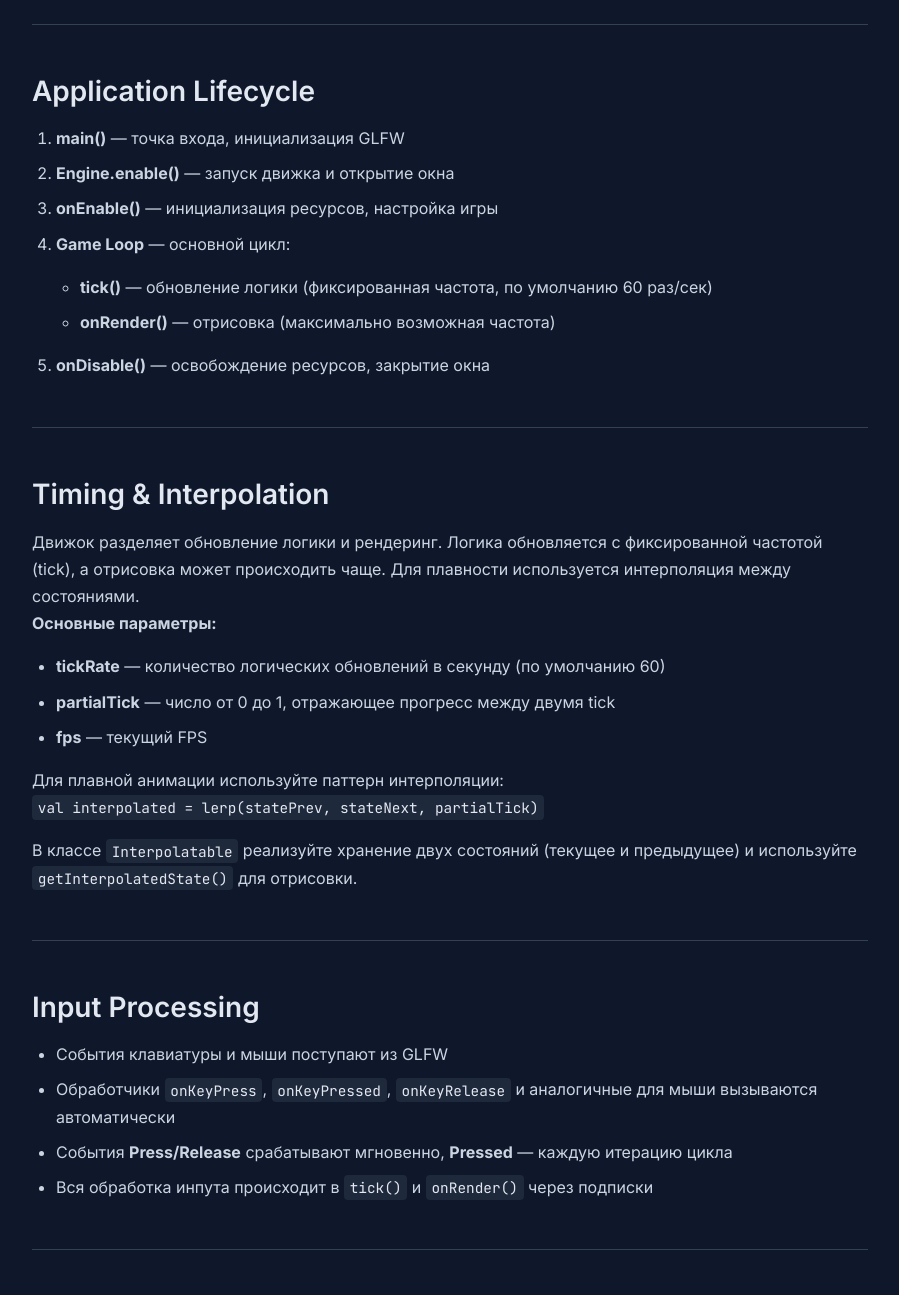
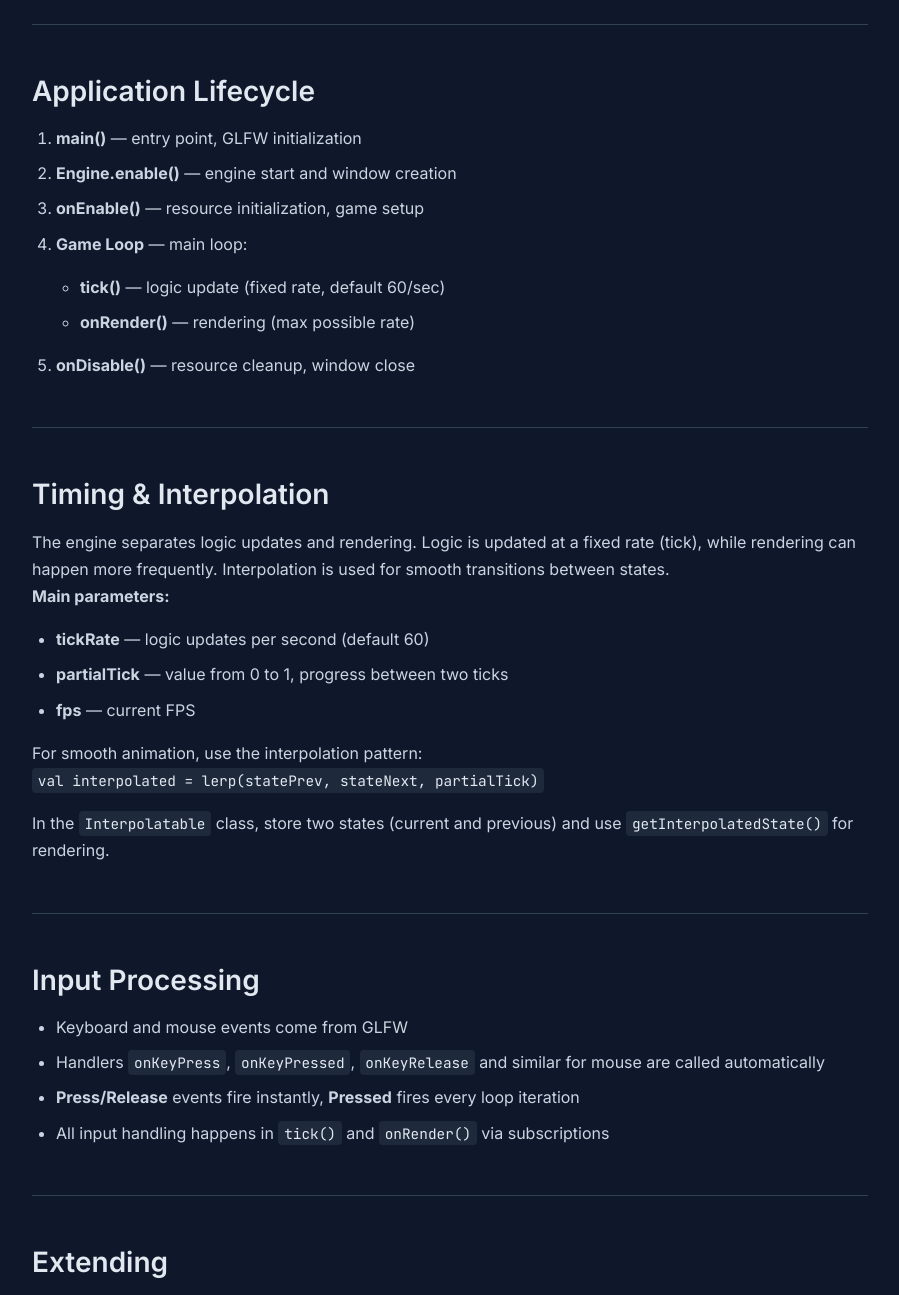
Before and after one commit to TerraMiner/render-engine, a plain HTML site: page docs/architecture.html in a window 1280 px wide. Shown: the part 3980-5275 px from the top of the page, without its empty margins (190-1089 px from the left). Drawn offline with nearby package versions, Linux system fonts and the light colour scheme.

Commit message:
Fixes, Refactoring, Camera, Inputs, Docs

```diff
--- a/docs/architecture.html
+++ b/docs/architecture.html
@@ -151,44 +151,44 @@ val color = Color.RED.rgba</code></pre>
         <section id="lifecycle">
             <h2>Application Lifecycle</h2>
             <ol>
-                <li><b>main()</b> — точка входа, инициализация GLFW</li>
-                <li><b>Engine.enable()</b> — запуск движка и открытие окна</li>
-                <li><b>onEnable()</b> — инициализация ресурсов, настройка игры</li>
-                <li><b>Game Loop</b> — основной цикл:
+                <li><b>main()</b> — entry point, GLFW initialization</li>
+                <li><b>Engine.enable()</b> — engine start and window creation</li>
+                <li><b>onEnable()</b> — resource initialization, game setup</li>
+                <li><b>Game Loop</b> — main loop:
                     <ul>
-                        <li><b>tick()</b> — обновление логики (фиксированная частота, по умолчанию 60 раз/сек)</li>
-                        <li><b>onRender()</b> — отрисовка (максимально возможная частота)</li>
+                        <li><b>tick()</b> — logic update (fixed rate, default 60/sec)</li>
+                        <li><b>onRender()</b> — rendering (max possible rate)</li>
                     </ul>
                 </li>
-                <li><b>onDisable()</b> — освобождение ресурсов, закрытие окна</li>
+                <li><b>onDisable()</b> — resource cleanup, window close</li>
             </ol>
         </section>
         <section id="timing">
             <h2>Timing & Interpolation</h2>
             <p>
-                Движок разделяет обновление логики и рендеринг. Логика обновляется с фиксированной частотой (tick), а отрисовка может происходить чаще. Для плавности используется интерполяция между состояниями.<br>
-                <b>Основные параметры:</b>
+                The engine separates logic updates and rendering. Logic is updated at a fixed rate (tick), while rendering can happen more frequently. Interpolation is used for smooth transitions between states.<br>
+                <b>Main parameters:</b>
             </p>
             <ul>
-                <li><b>tickRate</b> — количество логических обновлений в секунду (по умолчанию 60)</li>
-                <li><b>partialTick</b> — число от 0 до 1, отражающее прогресс между двумя tick</li>
-                <li><b>fps</b> — текущий FPS</li>
+                <li><b>tickRate</b> — logic updates per second (default 60)</li>
+                <li><b>partialTick</b> — value from 0 to 1, progress between two ticks</li>
+                <li><b>fps</b> — current FPS</li>
             </ul>
             <p>
-                Для плавной анимации используйте паттерн интерполяции:<br>
+                For smooth animation, use the interpolation pattern:<br>
                 <code class="language-kotlin">val interpolated = lerp(statePrev, stateNext, partialTick)</code>
             </p>
             <p>
-                В классе <code>Interpolatable</code> реализуйте хранение двух состояний (текущее и предыдущее) и используйте <code>getInterpolatedState()</code> для отрисовки.
+                In the <code>Interpolatable</code> class, store two states (current and previous) and use <code>getInterpolatedState()</code> for rendering.
             </p>
         </section>
         <section id="input">
             <h2>Input Processing</h2>
             <ul>
-                <li>События клавиатуры и мыши поступают из GLFW</li>
-                <li>Обработчики <code>onKeyPress</code>, <code>onKeyPressed</code>, <code>onKeyRelease</code> и аналогичные для мыши вызываются автоматически</li>
-                <li>События <b>Press/Release</b> срабатывают мгновенно, <b>Pressed</b> — каждую итерацию цикла</li>
-                <li>Вся обработка инпута происходит в <code>tick()</code> и <code>onRender()</code> через подписки</li>
+                <li>Keyboard and mouse events come from GLFW</li>
+                <li>Handlers <code>onKeyPress</code>, <code>onKeyPressed</code>, <code>onKeyRelease</code> and similar for mouse are called automatically</li>
+                <li><b>Press/Release</b> events fire instantly, <b>Pressed</b> fires every loop iteration</li>
+                <li>All input handling happens in <code>tick()</code> and <code>onRender()</code> via subscriptions</li>
             </ul>
         </section>
 
```
